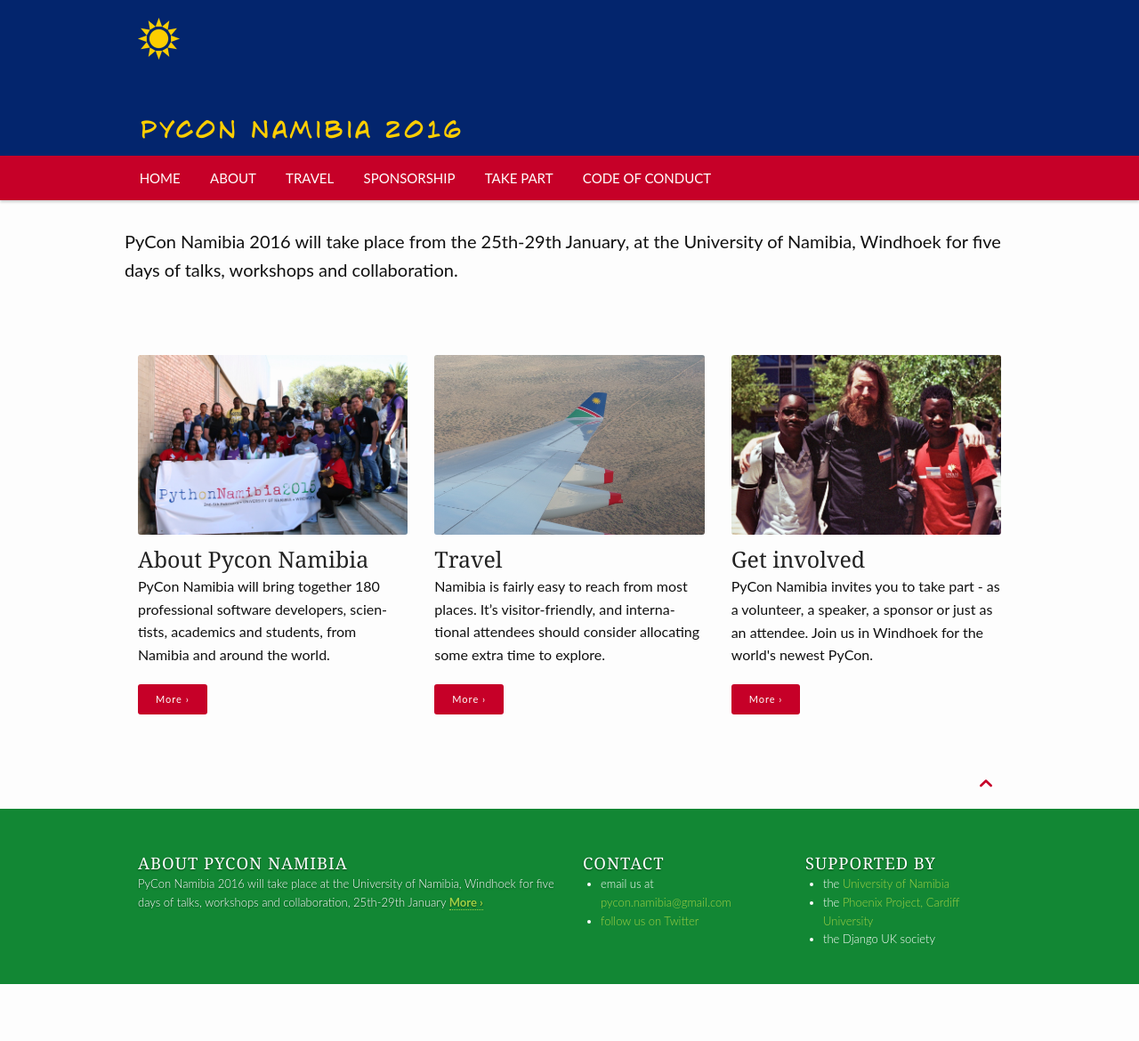
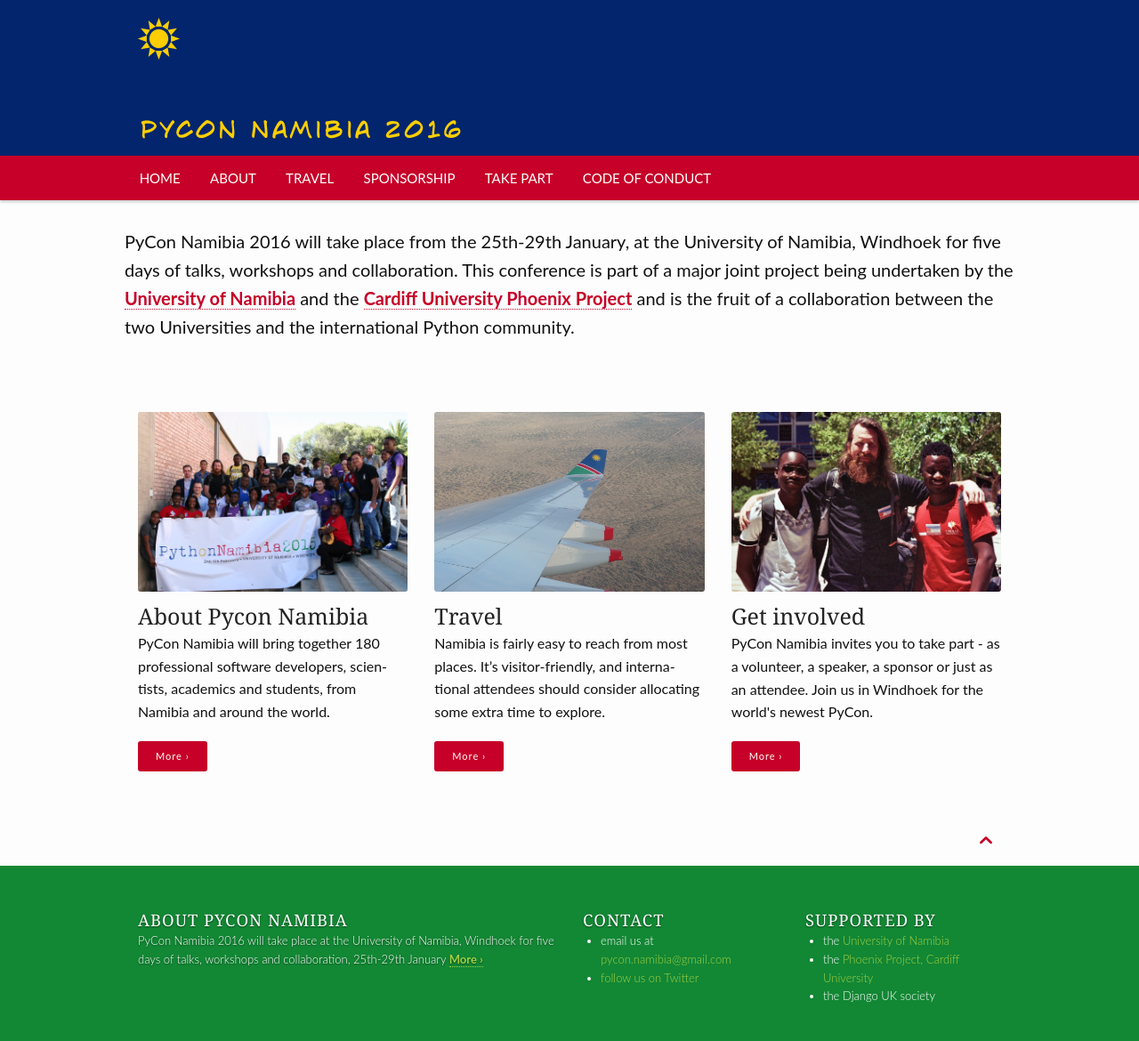
Before and after one commit to python-namibia/python-namibia.github.io-2016, a Jekyll site: the page built from pages/pages-root-folder/index.md, in a window 1280 px wide. Shown: the whole page at 89% size. Built offline with Jekyll 4.4.1, drawn with Linux system fonts in a browser that asks for light colours; before the commit the page ends 1106 px from its top, so only the background shows below that.

Commit message:
Adding support from Phoenix project to teaser
In my opinion this is perhaps a bit too much.

```diff
--- a/pages/pages-root-folder/index.md
+++ b/pages/pages-root-folder/index.md
@@ -1,6 +1,13 @@
 ---
 layout: frontpage
-teaser: PyCon Namibia 2016 will take place from the 25th-29th January, at the University of Namibia, Windhoek for five days of talks, workshops and collaboration.
+teaser: PyCon Namibia 2016 will take place from the 25th-29th January, at the
+        University of Namibia, Windhoek for five days of talks, workshops and
+        collaboration. This conference is part of a major joint project being
+        undertaken by the <a href="http://www.unam.na/">University of
+        Namibia</a> and the <a
+        href="http://www.cardiff.ac.uk/phoenix-project">Cardiff University
+        Phoenix Project</a> and is the fruit of a collaboration between the two
+        Universities and the international Python community.
 widget1:
   title: "About Pycon Namibia"
   url: '/about'
```
